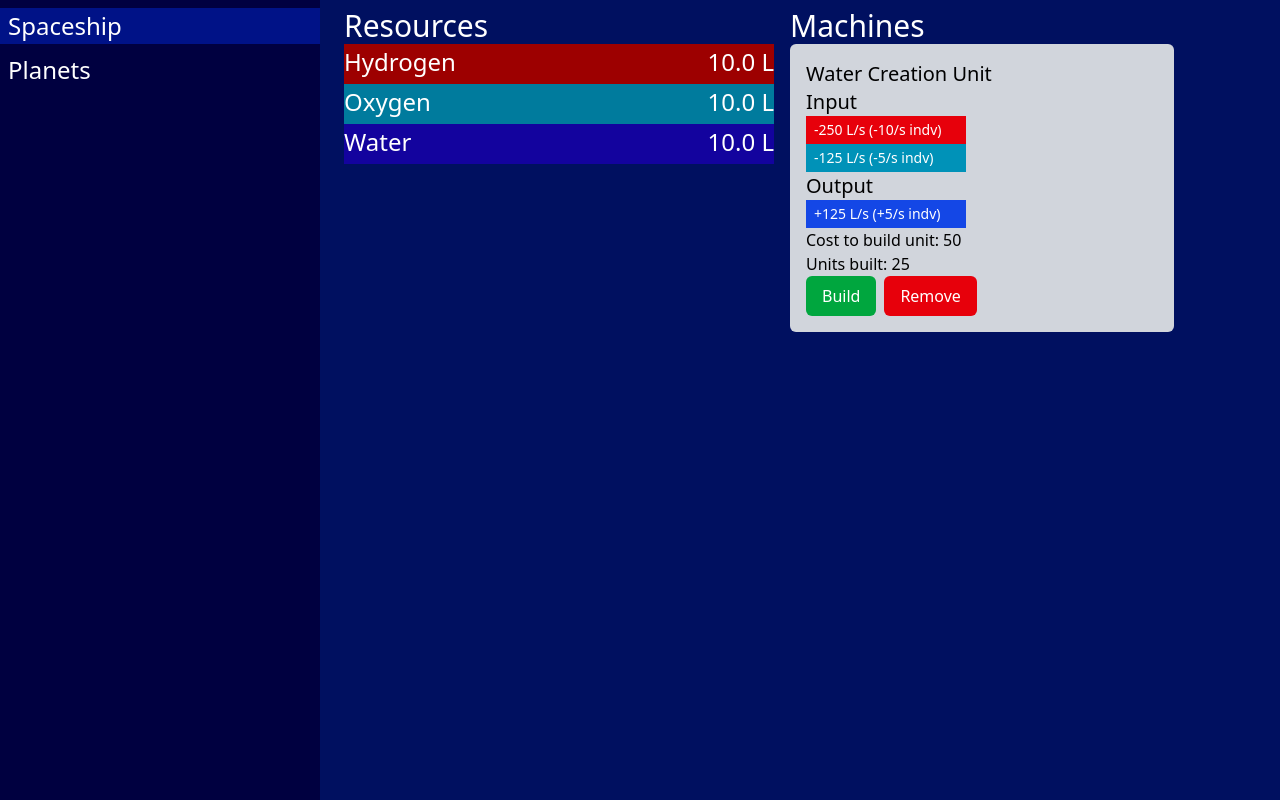
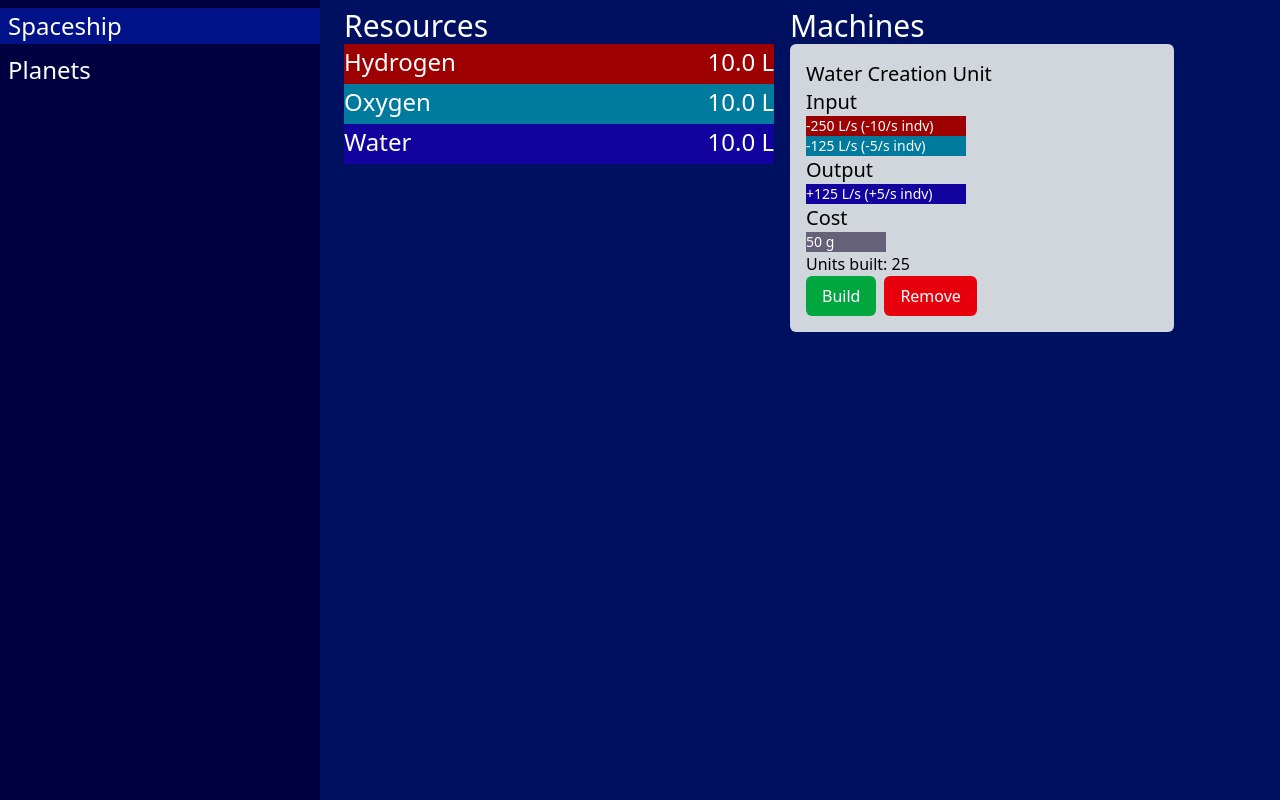
Before and after one commit to JoltStorm/hackutd-proj, a React (Vite) app: page / in a window 1280 px wide. Shown: the top 800 px of the page. Built offline with nearby package versions, Linux system fonts and the light colour scheme.

Commit message:
Rewriting machine component

```diff
--- a/src/components/Machine.jsx
+++ b/src/components/Machine.jsx
@@ -3,21 +3,31 @@ import { React, useState } from 'react'
 import './Machine.css'
 
 
-export default function WaterCreationUnit({ MachineName, MachineQuantity }) {
-  const [unitsBuilt, setUnitsBuilt] = useState(MachineQuantity);
+export default function Machine({ machineName, machineQuantity, inputResources, outputResources, costResources }) {
+	const [unitsBuilt, setUnitsBuilt] = useState(machineQuantity);
+
+	const inputs = inputResources.map(resource =>
+		<div key={resource.color} style={{ backgroundColor: resource.color }} className="text-white text-sm w-40">-{resource.usage * machineQuantity} L/s (-{resource.usage}/s indv)</div>
+	)
+	const outputs = outputResources.map(resource =>
+		<div key={resource.color} style={{ backgroundColor: resource.color }} className="text-white text-sm w-40">+{resource.usage * machineQuantity} L/s (+{resource.usage}/s indv)</div>
+	)
+	const costs = costResources.map(resource =>
+		<div key={resource.color} style={{ backgroundColor: resource.color }} className="text-white text-sm w-20">{resource.usage} g</div>
+	)
 
 	return (
 		<div className=" text-white w-96">
 			<div className="bg-gray-300 p-4 text-black rounded-md">
-        <h2 className="text-xl">{MachineName}</h2>
+				<h2 className="text-xl">{machineName}</h2>
 
 				<p className="text-xl">Input</p>
-        <div className="bg-red-600 text-white px-2 py-1 text-sm w-40">-250 L/s (-10/s indv)</div>
-        <div className="bg-cyan-600 text-white px-2 py-1 text-sm w-40">-125 L/s (-5/s indv)</div>
+				{inputs}
 				<p className="text-xl">Output</p>
-        <div className="bg-blue-700 text-white px-2 py-1 text-sm w-40">+125 L/s (+5/s indv)</div>
+				{outputs}
+				<p className="text-xl">Cost</p>
+				{costs}
 
-        <p>Cost to build unit: 50</p>
 				<p>Units built: {unitsBuilt}</p>
 				<div className="flex gap-2">
 					<button
--- a/src/components/pages/PlanetPage.jsx
+++ b/src/components/pages/PlanetPage.jsx
@@ -12,7 +12,13 @@ export default function Planet() {
         </div>
         <div className="">
             <h1 className="text-white text-3xl">Machines</h1>
-            <Machine MachineName="Water Creation Unit" MachineQuantity={25} />
+            <Machine machineName="Water Creation Unit" machineQuantity={25} inputResources={[
+                { color: "#9D0000", usage: 10 }, { color: "#007B9D", usage: 5 }
+            ]} outputResources={[
+                { color: "#13039E", usage: 5 }
+            ]} costResources={[
+                { color: "#646179", usage: 50 }
+            ]} />
         </div>
     </div>
 }
```
Lines whose indentation alone changed are shown as unchanged.
